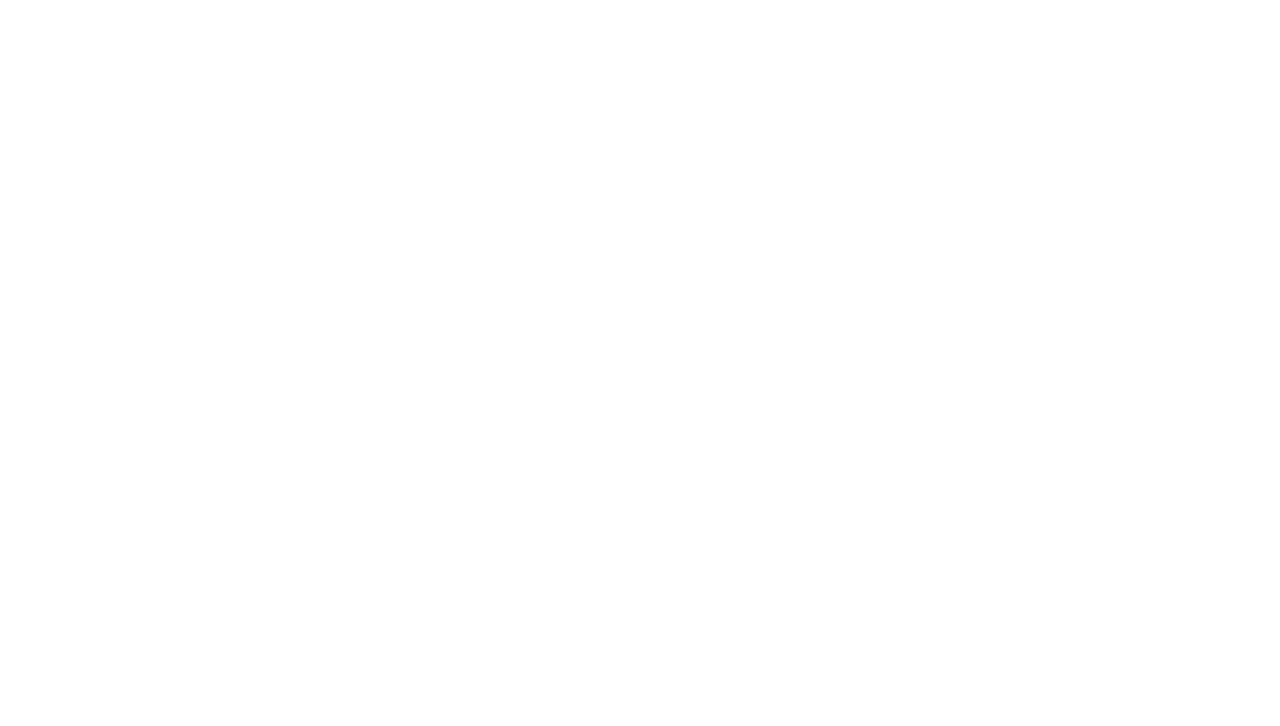
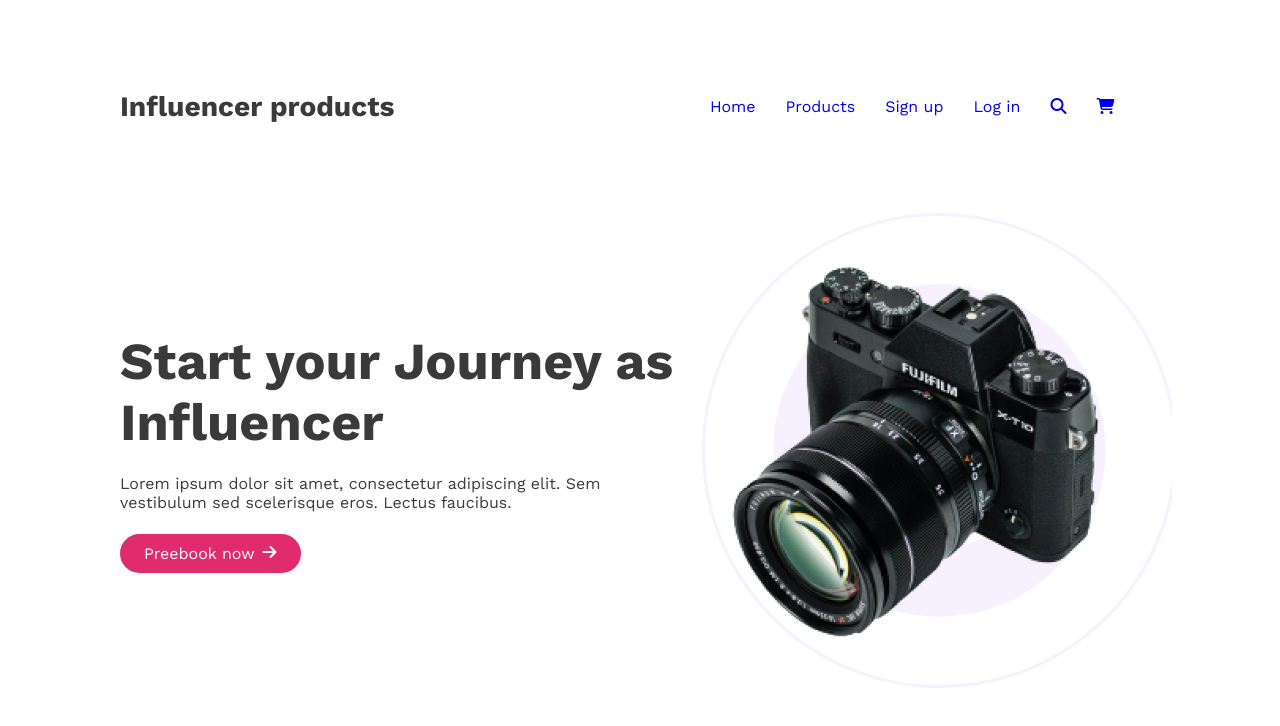
Before and after one commit to rasel6518/influencer, a plain HTML site: page index.html in a window 1280 px wide. Drawn offline with nearby package versions, Linux system fonts and the light colour scheme.

Commit message:
header and banner added

```diff
--- a/index.html
+++ b/index.html
@@ -7,9 +7,70 @@
     <title>Influencer
     </title>
     <link rel="stylesheet" href="style.css">
+    <link rel="preconnect" href="https://fonts.googleapis.com">
+    <link rel="preconnect" href="https://fonts.gstatic.com" crossorigin>
+    <link
+        href="https://fonts.googleapis.com/css2?family=Open+Sans:ital,wght@0,800;1,400&family=Poppins:wght@400;500;600;700&family=Roboto:ital,wght@1,300&family=Work+Sans:wght@300;400;600;700&display=swap"
+        rel="stylesheet">
+
+    <link rel="stylesheet" href="https://cdnjs.cloudflare.com/ajax/libs/font-awesome/6.4.0/css/all.min.css"
+        integrity="sha512-iecdLmaskl7CVkqkXNQ/ZH/XLlvWZOJyj7Yy7tcenmpD1ypASozpmT/E0iPtmFIB46ZmdtAc9eNBvH0H/ZpiBw=="
+        crossorigin="anonymous" referrerpolicy="no-referrer" />
 </head>
 
 <body>
+    <header>
+        <section class="header">
+            <div class="header-title">
+                <h3>Influencer products</h3>
+
+            </div>
+            <ul>
+                <li><a href="#">Home</a></li>
+                <li><a href="#">Products</a></li>
+                <li><a href="#">Sign up</a></li>
+                <li><a href="#">Log in</a></li>
+                <li><a href="#"><i class="fa fa-search"></i></a></li>
+                <li><a href="#"><i class="fa fa-shopping-cart" aria-hidden="true"></i></a></li>
+            </ul>
+            <div class="nav">
+
+
+            </div>
+
+
+        </section>
+
+        <section class="banner">
+            <div class="banner-content">
+                <!-- h1.banner-title+p.banner-description+btn.btn -->
+                <h1 class="banner-title">Start your Journey as
+                    Influencer</h1>
+                <p class="banner-description">Lorem ipsum dolor sit amet, consectetur adipiscing elit. Sem vestibulum
+                    sed scelerisque eros. Lectus faucibus.</p>
+                <button class="btn">Preebook now <i class="fa fa-arrow-right" aria-hidden="true"></i></button>
+
+
+
+            </div>
+            <div class="banner-img">
+                <img src="images/main-camera.png" alt="">
+
+
+            </div>
+        </section>
+
+
+    </header>
+
+    <main>
+
+
+    </main>
+    <footer>
+
+
+    </footer>
 
 </body>
 
--- a/style.css
+++ b/style.css
@@ -0,0 +1,133 @@
+* {
+    margin: 0;
+    padding: 0;
+    font-family: 'Open Sans', sans-serif;
+    font-family: 'Poppins', sans-serif;
+    font-family: 'Roboto', sans-serif;
+    font-family: 'Work Sans', sans-serif;
+}
+
+/* header section  */
+
+.header {
+    display: flex;
+    justify-content: space-between;
+    align-items: center;
+    width: 100%;
+    margin: 90px auto;
+}
+
+.header-title {
+    margin-left: 120px;
+    color: #3A3A3A;
+    font-size: 24px;
+}
+
+.header ul {
+    display: flex;
+    gap: 30px;
+    list-style: none;
+    padding-right: 0;
+    padding-left: 150px;
+    color: #3A3A3A;
+    font-size: 16px;
+
+
+
+}
+
+.header ul li a {
+    text-decoration: none;
+}
+
+/* banner section */
+
+
+.banner {
+    display: flex;
+    justify-content: space-between;
+    align-items: center;
+}
+
+.banner-content {
+    margin-left: 120px;
+}
+
+.banner-title {
+    font-size: 52px;
+    color: #3A3A3A;
+    width: 582px;
+    height: 133px;
+    margin-bottom: 10px;
+
+}
+
+.banner-description {
+    width: 505px;
+    height: 60.9px;
+    color: #3A3A3A;
+
+    font-size: 16px;
+}
+
+.btn {
+    color: #FFF;
+
+    font-size: 16px;
+    display: inline-flex;
+    padding: 10px 24px;
+    align-items: flex-start;
+    gap: 8px;
+    border-radius: 41px;
+    background: #E02C6D;
+    border: 0;
+    cursor: pointer;
+}
+
+.banner-img {
+    background-image: url(images/Circle\ design.svg);
+    background-repeat: no-repeat;
+    padding: 30px 30px 30px 0;
+    margin-right: 132px;
+}
+
+
+
+
+
+
+
+
+
+
+
+
+
+
+
+
+@media screen and (max-width:576px) {
+
+    .header {
+        flex-direction: column;
+        gap: 20x;
+    }
+
+    .banner {
+        flex-direction: column-reverse;
+    }
+
+    .banner-img {
+        text-align: center;
+        margin-left: 200px;
+    }
+
+    .banner-content {
+        margin-right: 0px;
+        font-size: 12px;
+        /* margin-left: 200px; */
+        width: 404px;
+        height: 78px;
+    }
+
+}
```
